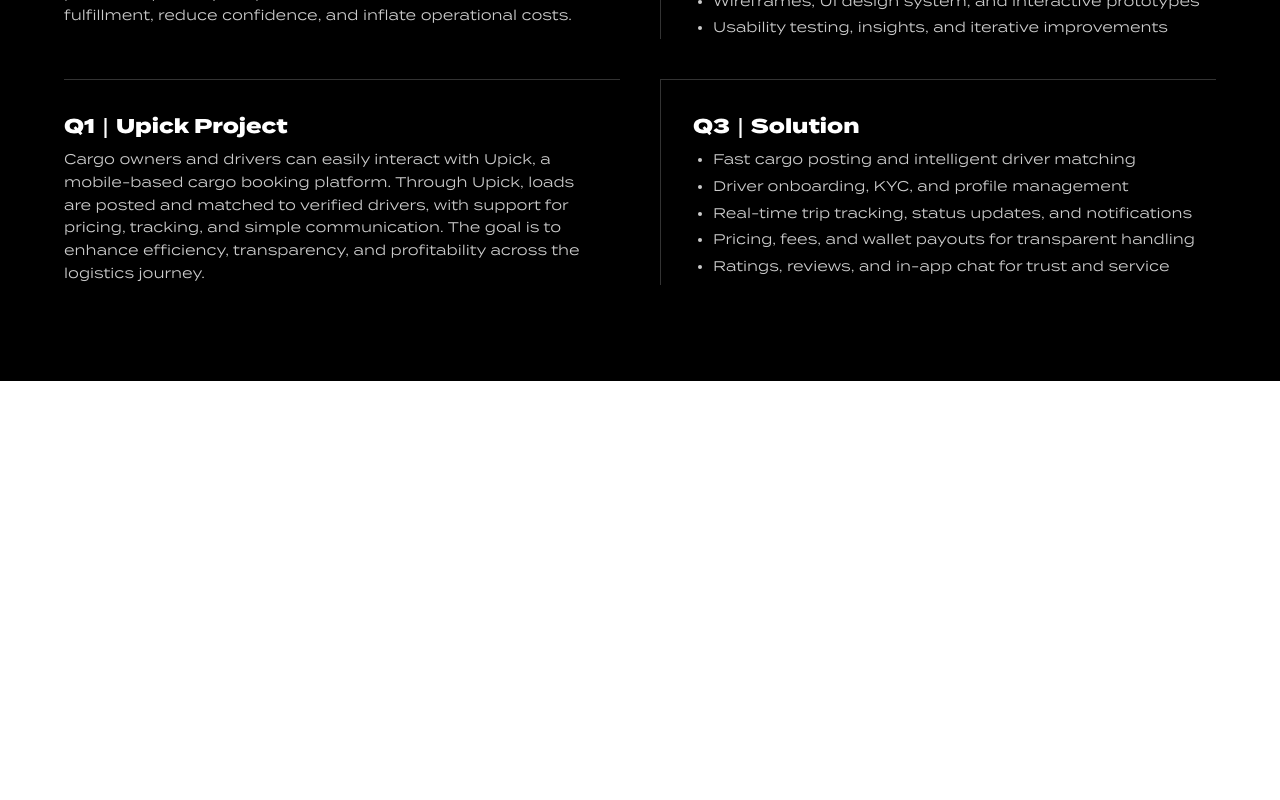
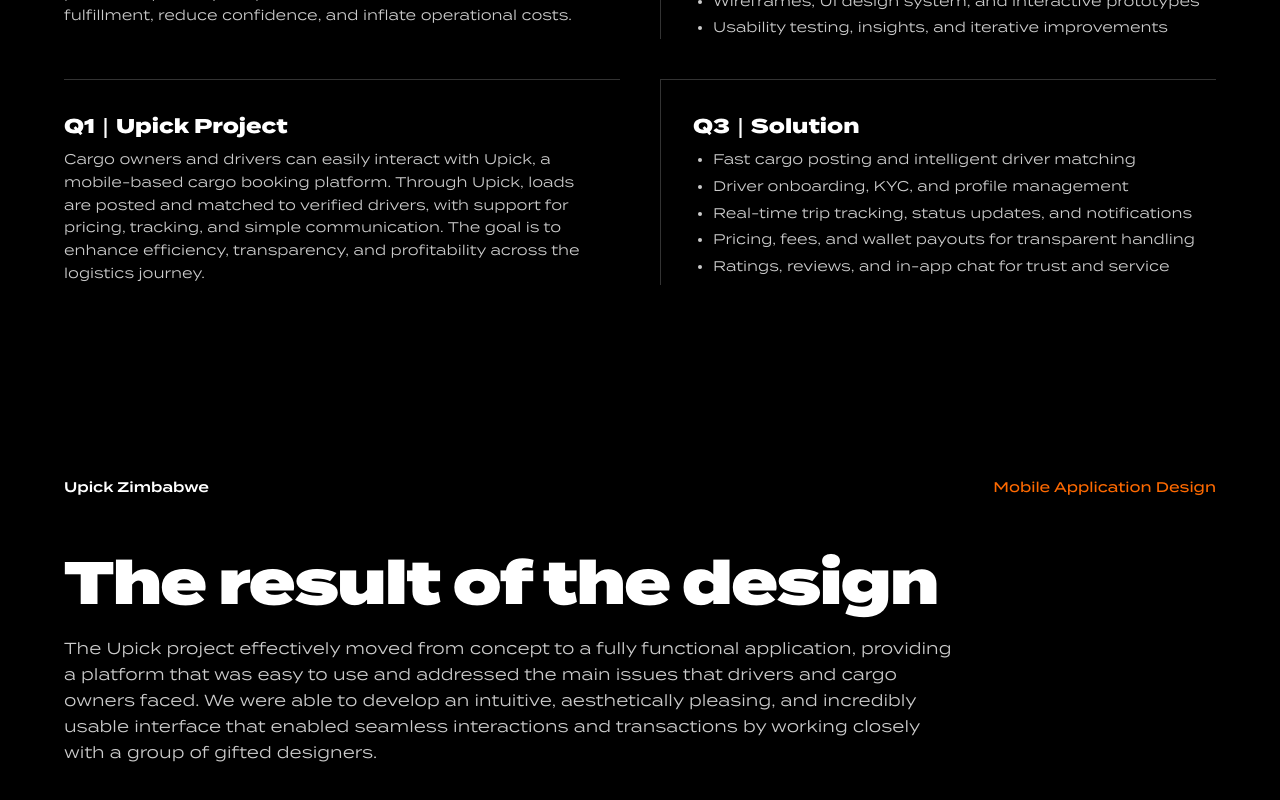
Before and after one commit to VincentMugondora/collin, a React (Vite) app: page / in a window 1280 px wide. Shown: the part 6353-7153 px from the top of the page. Before the commit the page ends 6734 px from the top, so only its background shows below. Built offline with nearby package versions, Linux system fonts and the light colour scheme.

Commit message:
made new component

```diff
--- a/src/App.jsx
+++ b/src/App.jsx
@@ -9,6 +9,7 @@
 import './components/fonts.css'
 import Upick from './components/Upick'
 import UpickProcess from './components/UpickProcess'
+import UpickResult from './components/UpickResult'
 
 function App() {
   return (
@@ -24,6 +25,7 @@
             <Result />
             <Upick />
             <UpickProcess />
+            <UpickResult />
           </>
         } />
       </Routes>
--- /dev/null
+++ b/src/components/UpickResult.jsx
@@ -0,0 +1,28 @@
+import React from 'react'
+
+const UpickResult = () => {
+  return (
+    <section className="relative bg-black py-16 sm:py-20 md:py-24 px-4 sm:px-6 lg:px-10">
+      <div className="max-w-6xl mx-auto">
+        <div className="flex items-center justify-between mb-10 sm:mb-12 text-xs sm:text-sm">
+          <span className="font-semibold text-white">Upick Zimbabwe</span>
+          <span className="text-orange-500 font-medium">Mobile Application Design</span>
+        </div>
+
+        <div className="max-w-4xl">
+          <h2 className="text-white font-black tracking-tight leading-tight text-4xl sm:text-5xl md:text-6xl">
+            The result of the design
+          </h2>
+          <p className="mt-4 text-white/80 text-sm sm:text-base leading-relaxed">
+            The Upick project effectively moved from concept to a fully functional application, providing a platform that was
+            easy to use and addressed the main issues that drivers and cargo owners faced. We were able to develop an
+            intuitive, aesthetically pleasing, and incredibly usable interface that enabled seamless interactions and
+            transactions by working closely with a group of gifted designers.
+          </p>
+        </div>
+      </div>
+    </section>
+  )
+}
+
+export default UpickResult
```
